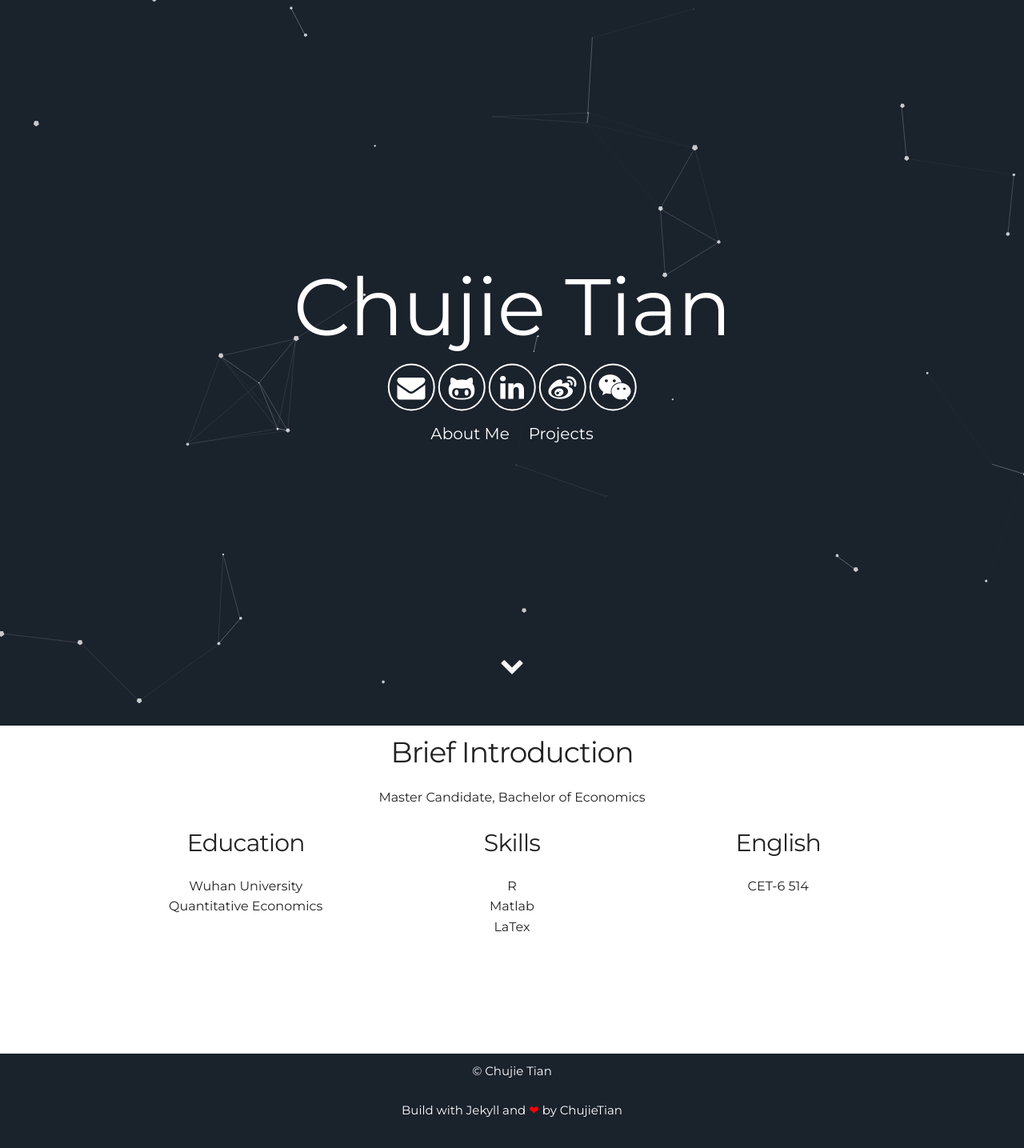
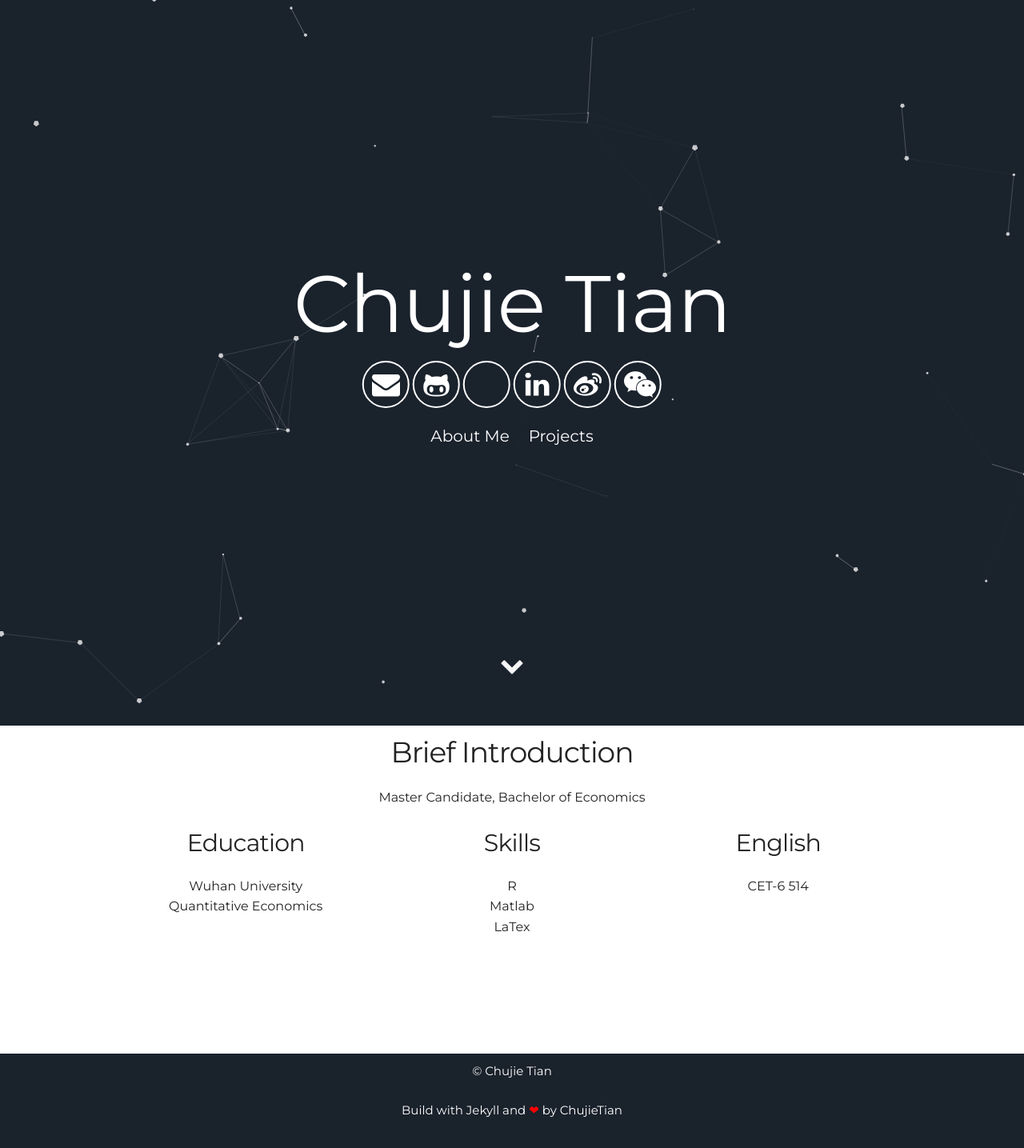
Before and after one commit to ChujieTian/ChujieTian.github.io, a Jekyll site: the page built from index.html, in a window 1280 px wide. Shown: the whole page at 80% size. Built offline with Jekyll 4.4.1, drawn with Linux system fonts in a browser that asks for light colours; a style sheet for code colours, icons or effects is not loaded.

Commit message:
Update header.html

```diff
--- a/_includes/header.html
+++ b/_includes/header.html
@@ -7,6 +7,7 @@
       <div class="icons-header">
         <a aria-label="Send email" href="mailto:{{site.email}}"><i class="icon fa fa-envelope"></i></a>
         <a aria-label="My Github" target="_blank" href="https://github.com/{{site.github_username}}"><i class="icon fa fa-github-alt" aria-hidden="true"></i></a>
+        <a aria-label="知乎" target="_blank" href="https://www.zhihu.com/people/tian-chu-jie-25"><i class="icon fa fa-zhihu" aria-hidden="true"></i></a>
         <a aria-label="My Linked In" target="_blank" href="https://www.linkedin.com/in/chujie-tian-b0ab72125/"><i class="icon fa fa-linkedin" aria-hidden="true"></i></a>
         <a aria-label="微博" target="_blank" href="http://weibo.com/15623313995"><i class="icon fa fa-weibo" aria-hidden="true"></i></a>
         <a aria-label="微信" target="_blank" href="{{ "/assets/img/wechat.png" | prepend: site.baseurl }}"><i class="icon fa fa-wechat" aria-hidden="true"></i></a>
```
